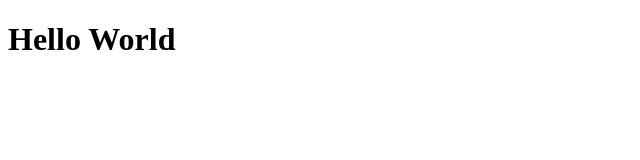
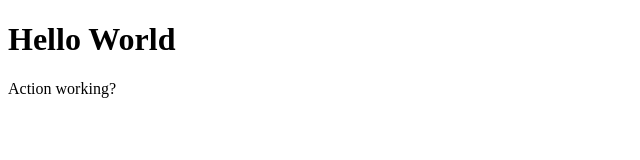
Before and after one commit to imjlk/momentum, a plain HTML site: page index.html in a window 1280 px wide. Shown: the whole page, without its empty margins (0-640 px from the left). Drawn offline with Linux system fonts and the light colour scheme.

Commit message:
test action

```diff
--- a/index.html
+++ b/index.html
@@ -10,6 +10,7 @@
 
 <body>
   <h1>Hello World</h1>
+  <p>Action working?</p>
 </body>
 
 </html>
```
